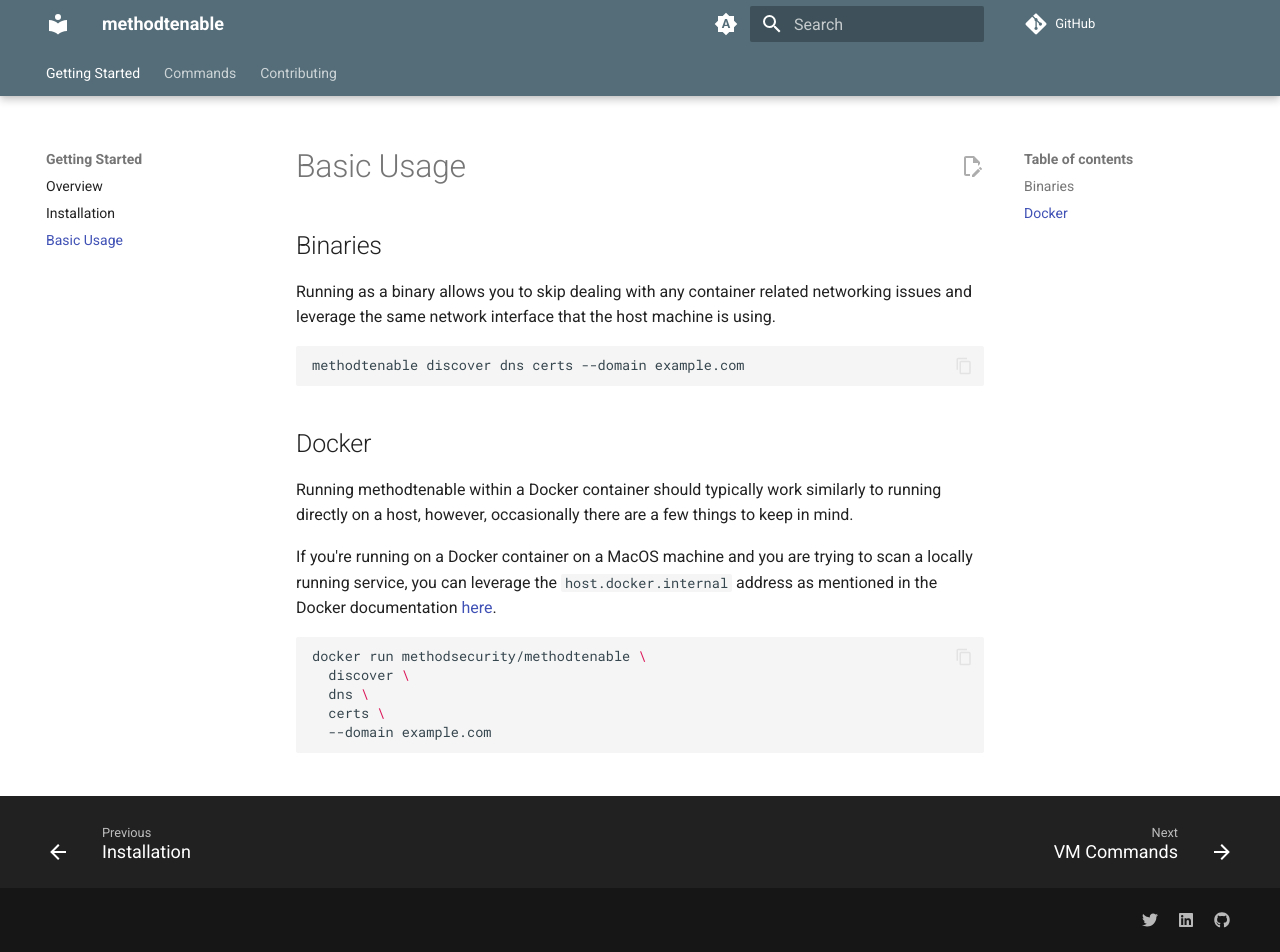
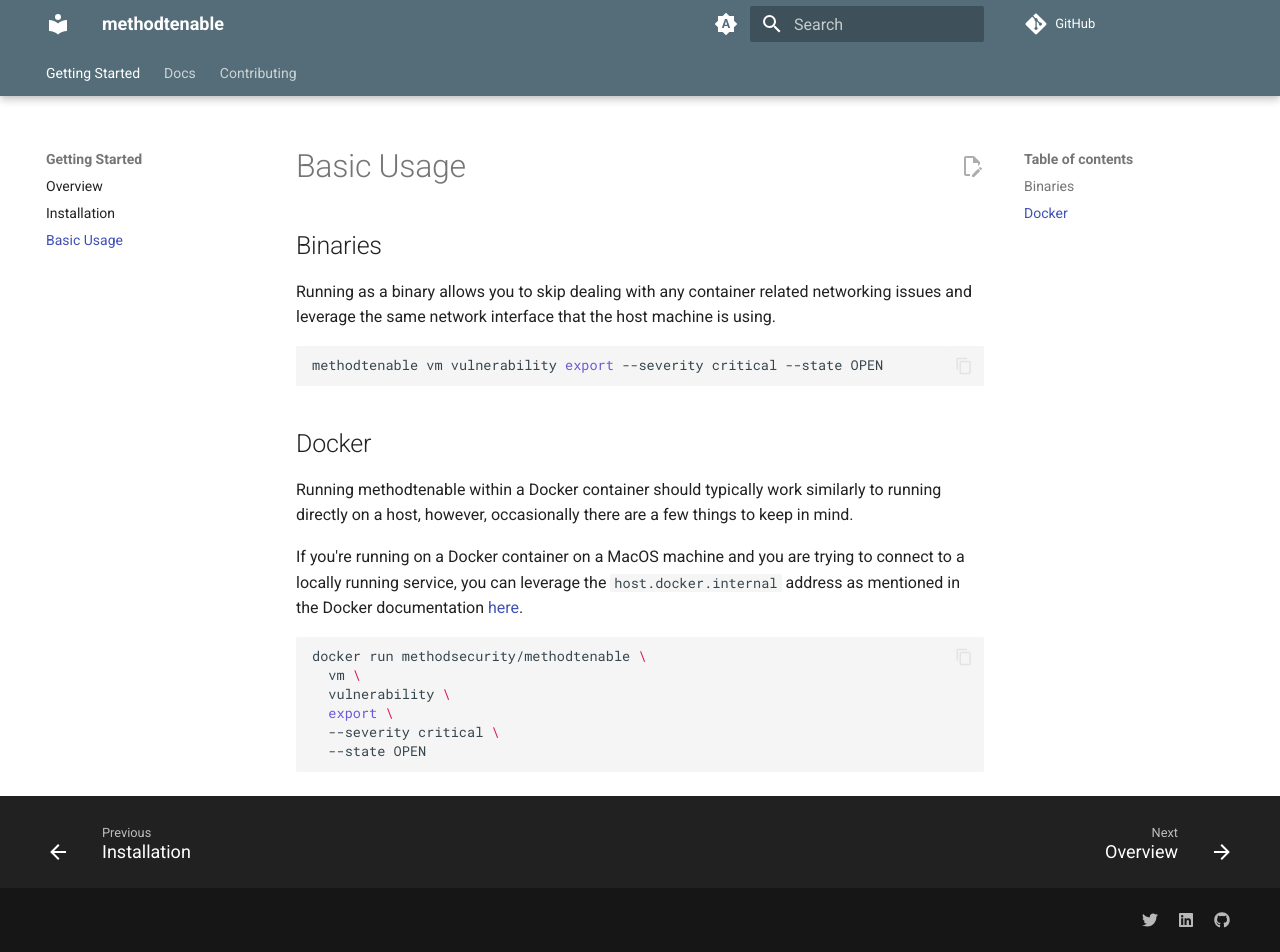
Before and after one commit to method-security/methodtenable, an MkDocs documentation site: the page built from docs/getting-started/basic-usage.md, in a window 1280 px wide and 952 px high. Built offline with MkDocs 1.6.1 and Material for MkDocs 9.7.7, drawn with Linux system fonts in a browser that asks for light colours; comment, search, counter and statistics services are not loaded; the version menu is left out.

Commit message:
Update Docs (#27)
* docs: fix content accuracy across all doc pages

- basic-usage: rewrite with actual commands (vm/was, not discover dns certs)
- vm: fix --ipv4s -> --ips (flag was renamed, supports IPv4 and IPv6)
- index: update --ipv4s -> --ips reference

Co-Authored-By: Claude Sonnet 4.6 (1M context) <noreply@anthropic.com>

* fix: add missing docs/index.md and docs/was.md to nav

The Docs section was missing from the nav entirely. Added a Docs section
with an Overview (docs/index.md) and both command pages (VM and WAS).

Co-Authored-By: Claude Sonnet 4.6 (1M context) <noreply@anthropic.com>

---------

Co-authored-by: Claude Sonnet 4.6 (1M context) <noreply@anthropic.com>

````diff
--- a/docs/getting-started/basic-usage.md
+++ b/docs/getting-started/basic-usage.md
@@ -5,19 +5,20 @@
 Running as a binary allows you to skip dealing with any container related networking issues and leverage the same network interface that the host machine is using.
 
 ```bash
-methodtenable discover dns certs --domain example.com
+methodtenable vm vulnerability export --severity critical --state OPEN
 ```
 
 ## Docker
 
 Running methodtenable within a Docker container should typically work similarly to running directly on a host, however, occasionally there are a few things to keep in mind.
 
-If you're running on a Docker container on a MacOS machine and you are trying to scan a locally running service, you can leverage the `host.docker.internal` address as mentioned in the Docker documentation [here](https://docs.docker.com/desktop/networking/#i-want-to-connect-from-a-container-to-a-service-on-the-host).
+If you're running on a Docker container on a MacOS machine and you are trying to connect to a locally running service, you can leverage the `host.docker.internal` address as mentioned in the Docker documentation [here](https://docs.docker.com/desktop/networking/#i-want-to-connect-from-a-container-to-a-service-on-the-host).
 
 ```bash
 docker run methodsecurity/methodtenable \
-  discover \
-  dns \
-  certs \
-  --domain example.com
+  vm \
+  vulnerability \
+  export \
+  --severity critical \
+  --state OPEN
 ```
--- a/mkdocs.yml
+++ b/mkdocs.yml
@@ -11,8 +11,11 @@ nav:
       - Overview: index.md
       - Installation: getting-started/installation.md
       - Basic Usage: getting-started/basic-usage.md
-  - Commands:
-      - VM Commands: docs/vm.md
+  - Docs:
+      - Overview: docs/index.md
+      - Commands:
+          - VM Commands: docs/vm.md
+          - WAS Commands: docs/was.md
   - Contributing:
       - How to contribute: community/community.md
       - Development:
````
Also changed, not shown: docs/docs/index.md (+1 -1 lines), docs/docs/vm.md (+1 -1 lines).
